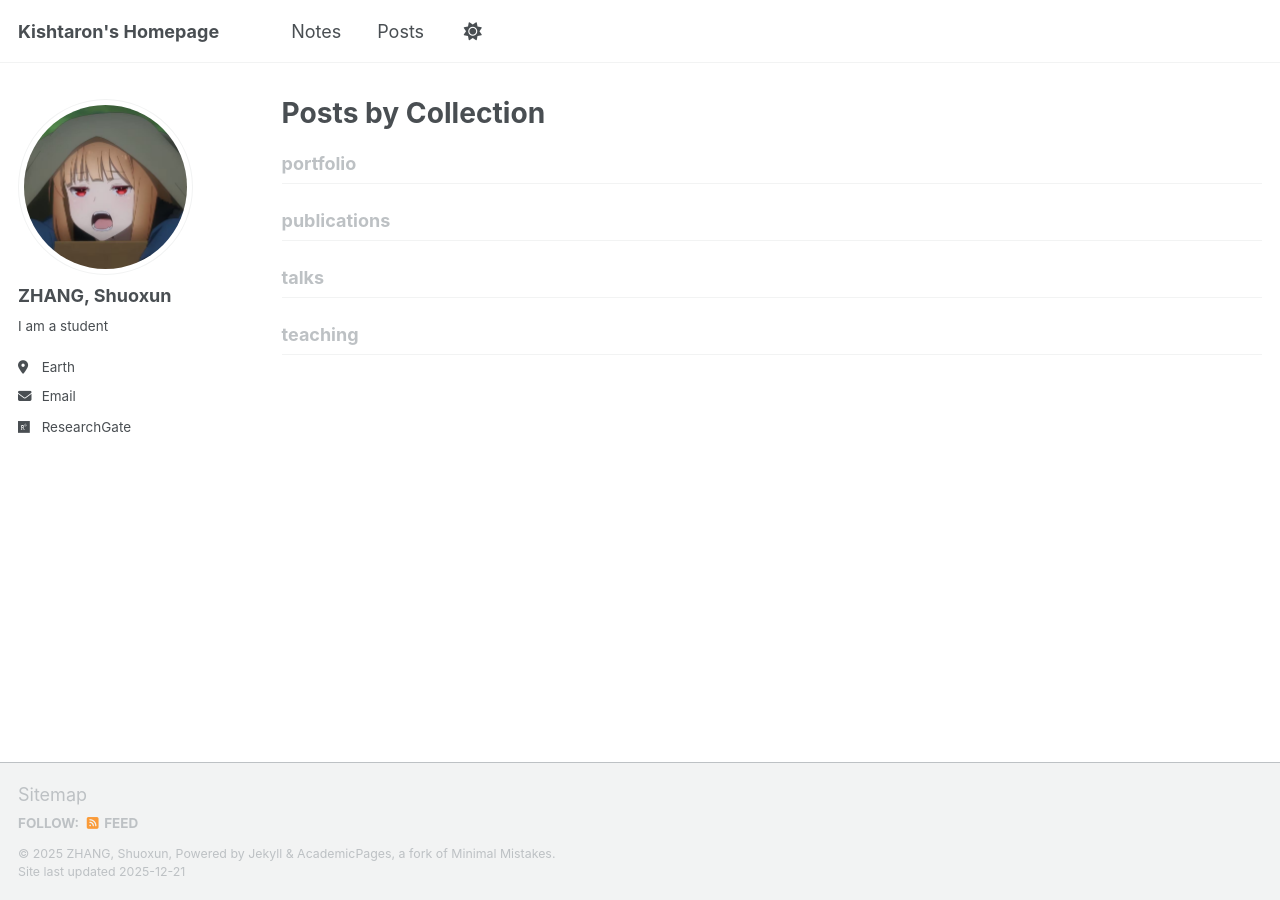
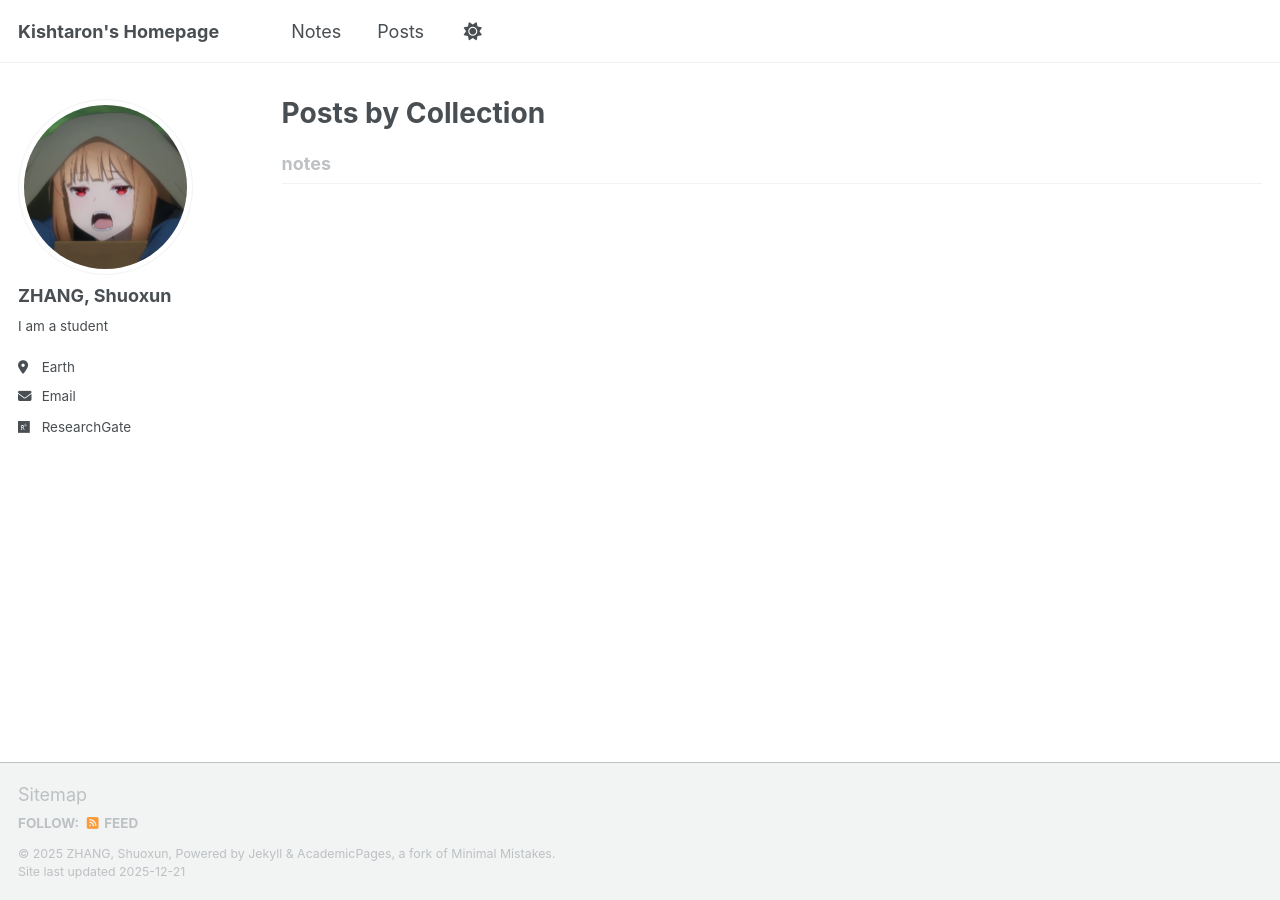
Before and after one commit to Kishtonzhang/Kishtonzhang.github.io, a Jekyll site: the page built from _pages/collection-archive.html, in a window 1280 px wide. Built offline with Jekyll 4.4.1, drawn with Linux system fonts in a browser that asks for light colours; a script bundle is joined from its source files by our own code; library files that are not in the unit come from our copies; some of the changed lines change nothing that is shown.

Commit message:
Update _config.yml

```diff
--- a/_config.yml
+++ b/_config.yml
@@ -213,18 +213,13 @@ kramdown:
 
 # These settings control the types of collections used by the template
 collections:
-  teaching:
+  posts:
     output: true
     permalink: /:collection/:path/
-  publications:
+  notes:
     output: true
     permalink: /:collection/:path/
-  portfolio:
-    output: true
-    permalink: /:collection/:path/
-  talks:
-    output: true
-    permalink: /:collection/:path/
+
 
 
 # These settings control how pages and collections are included in the site
```
